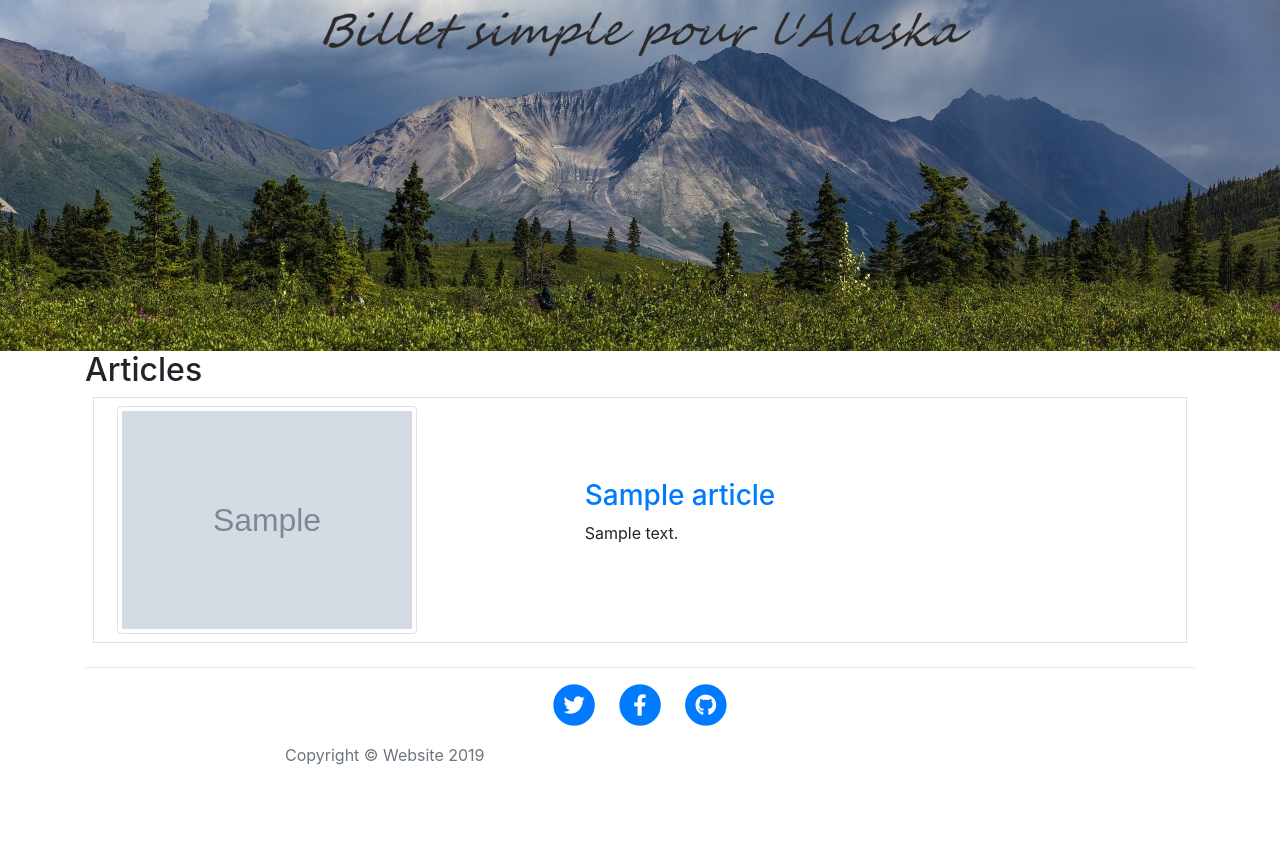
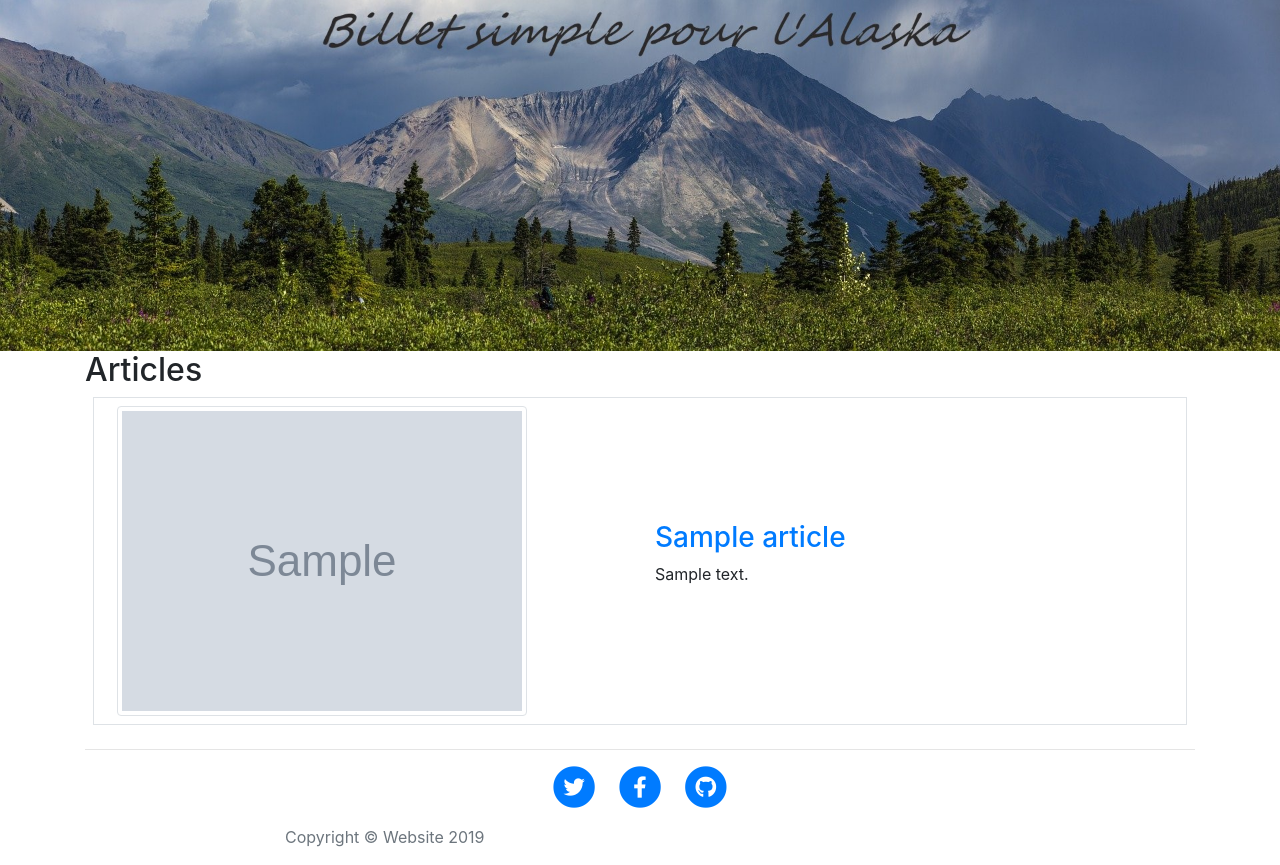
Before and after one commit to Matt-DWAPS/blogphp, a PHP site: template View/Articles/index.php in a window 1280 px wide. Shown: the part 83-948 px from the top of the page. Before the commit the page ends 848 px from the top, so only its background shows below. Run offline with PHP 8.4, Linux system fonts and the light colour scheme; the template is opened without the code that fills it: most values are stand-ins (such as "Sample title", 1, 10 or a date in 2020); grey boxes marked "Sample" are stand-in pictures.

Commit message:
ARTICLES :  - Correction de la taille des colonnes bootstrap et alignement du titre de l'article

```diff
--- a/View/Articles/index.php
+++ b/View/Articles/index.php
@@ -12,7 +12,7 @@
     <?php if (empty($article->picture_url)) : ?>
         <div class="border m-2 p-2 row">
             <div class="d-flex">
-                <div class="col-12 d-flex align-items-center justify-content-center">
+                <div class="col-12 d-flex align-items-center">
                     <div>
                         <a href="<?= "/articles/read/" . $article->id ?>">
                             <h3 class="title"><?= $article->title; ?></h3>
@@ -23,8 +23,7 @@
             </div>
         </div>
     <?php else : ?>
-        <div class="border m-2 p-2 row">
-
+        <div class="border m-2 p-2">
             <div class="d-flex">
                 <div class="col-6">
                     <a href="<?= "/articles/read/" . $article->id ?>">
@@ -32,7 +31,7 @@
                         <img class="img-fluid img-thumbnail" src="<?= $article->picture_url ?>">
                     </a>
                 </div>
-                <div class="col-9 d-flex align-items-center justify-content-center">
+                <div class="col-6 d-flex align-items-center ">
                     <div>
                         <a href="<?= "/articles/read/" . $article->id ?>">
                             <h3 class="title"><?= $article->title; ?></h3>
```
